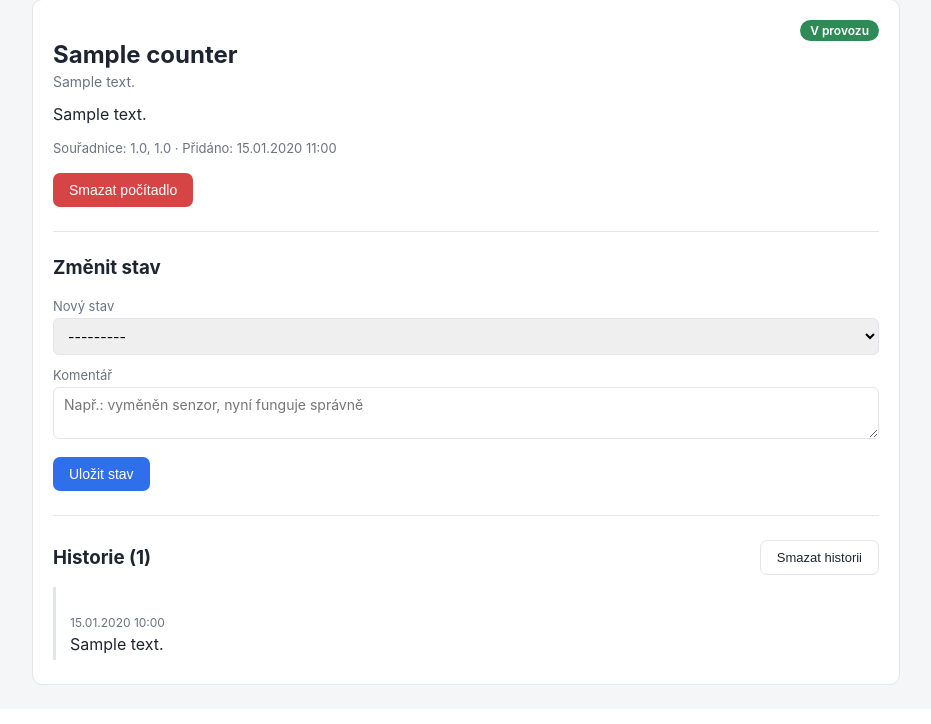
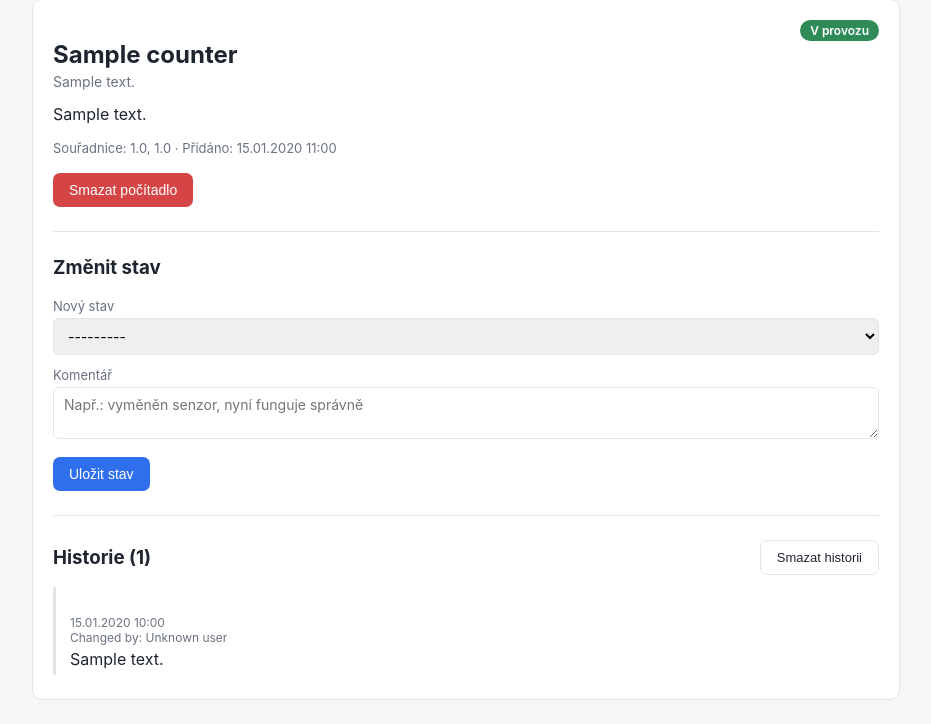
Before and after one commit to Yaroslav-09/trafficcounters, a Django app: template counters/templates/counters/counter_detail.html in a window 1280 px wide. Shown: the part 91-815 px from the top of the page, without its empty margins (174-1105 px from the left). Before the commit the page ends 776 px from the top, so only its background shows below. Run offline with Django 5.2, Linux system fonts and the light colour scheme; tables that the repository leaves empty hold one stand-in row (values such as "Sample post"); the template is opened without the code that fills it: values that come from a table or form of the project are taken from there, most other values are stand-ins (such as "Sample title", 1, 10 or a date in 2020).

Commit message:
Track users in counter history

```diff
--- a/counters/admin.py
+++ b/counters/admin.py
@@ -20,6 +20,7 @@ class CounterAdmin(admin.ModelAdmin):
 
 @admin.register(CounterEvent)
 class CounterEventAdmin(admin.ModelAdmin):
-    list_display = ('counter', 'status', 'created_at')
+    list_display = ('counter', 'status', 'actor', 'created_at')
     list_filter = ('status',)
+    search_fields = ('counter__name', 'actor__username', 'actor__first_name', 'actor__last_name', 'note')
     ordering = ('-created_at',)
--- a/counters/models.py
+++ b/counters/models.py
@@ -1,3 +1,4 @@
+from django.conf import settings
 from django.db import models
 from django.urls import reverse
 
@@ -69,5 +70,14 @@ class CounterEvent(models.Model):
         verbose_name_plural = 'Historie událostí'
         ordering = ['-created_at']
 
+    actor = models.ForeignKey(
+        settings.AUTH_USER_MODEL,
+        related_name='counter_events',
+        on_delete=models.SET_NULL,
+        null=True,
+        blank=True,
+        verbose_name='User',
+    )
+
     def __str__(self):
         return f'{self.counter.name}: {self.get_status_display()} ({self.created_at:%d.%m.%Y %H:%M})'
--- a/counters/templates/counters/counter_detail.html
+++ b/counters/templates/counters/counter_detail.html
@@ -79,6 +79,13 @@
     <div class="event" style="margin-top:12px;">
         <span class="badge {{ event.status }}">{{ event.get_status_display }}</span>
         <div class="meta">{{ event.created_at|date:"d.m.Y H:i" }}</div>
+        <div class="meta">Changed by:
+            {% if event.actor %}
+                {{ event.actor.get_full_name|default:event.actor.username }}
+            {% else %}
+                Unknown user
+            {% endif %}
+        </div>
         {% if event.note %}<div style="margin-top:4px;">{{ event.note }}</div>{% endif %}
     </div>
     {% endfor %}
--- a/counters/views.py
+++ b/counters/views.py
@@ -68,6 +68,7 @@ def counter_add(request):
             # перший запис в історії — фіксуємо початковий статус
             CounterEvent.objects.create(
                 counter=counter,
+                actor=request.user,
                 status=counter.status,
                 note='Počítadlo přidáno.',
             )
@@ -93,6 +94,7 @@ def counter_detail(request, pk):
         if status_form.is_valid():
             event = status_form.save(commit=False)
             event.counter = counter
+            event.actor = request.user
             event.save()
             # синхронізуємо поточний статус лічильника з останньою подією
             counter.status = event.status
```
Also changed, not shown: counters/migrations/0003_counterevent_actor.py (added).
